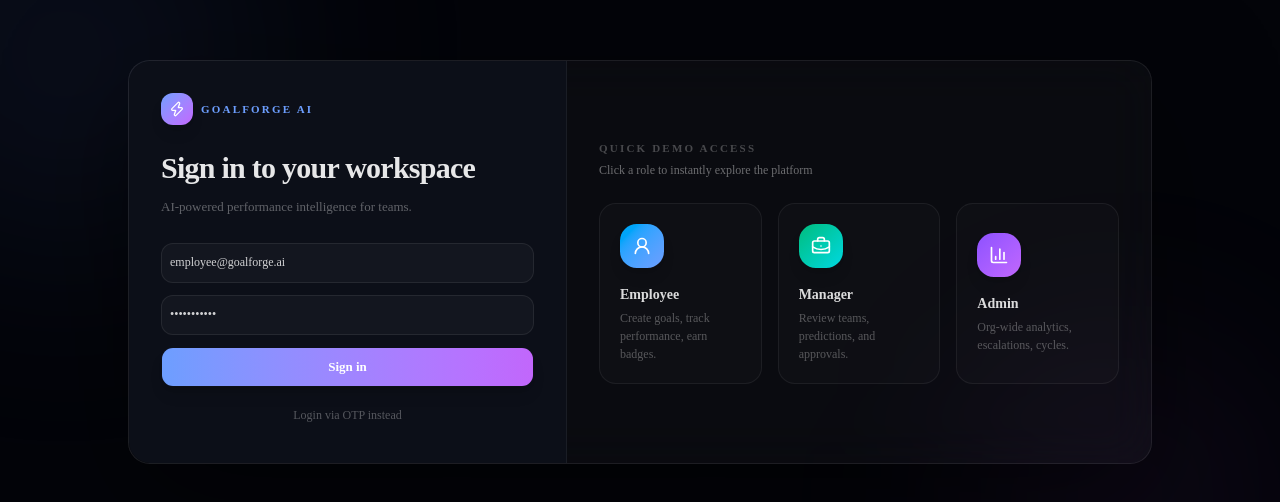
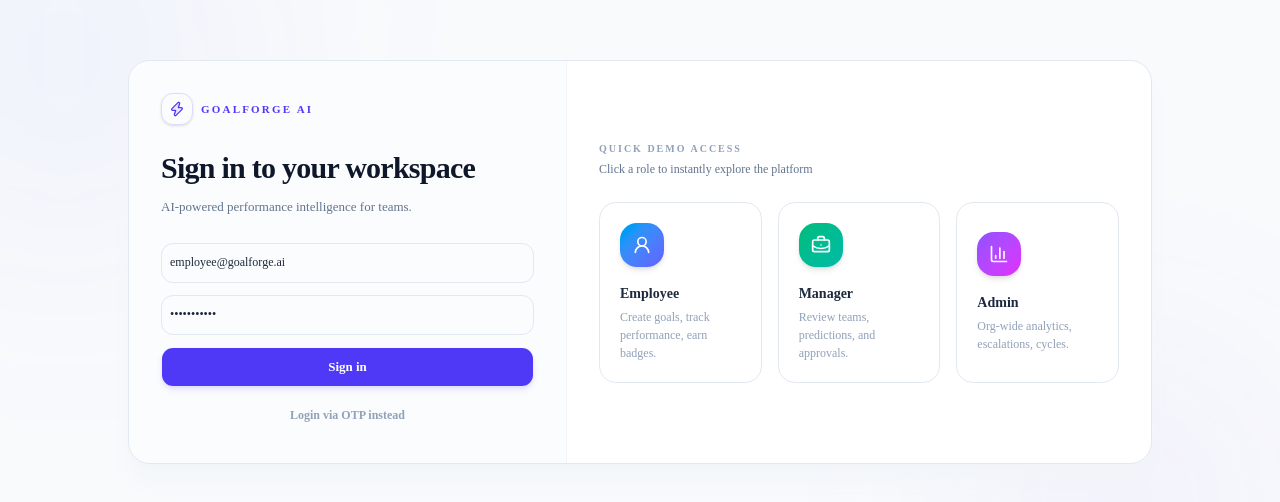
Before and after one commit to beastspirit2005/GoalForge_Ai-, a Next.js app in the folder frontend/: page /login in a window 1280 px wide. Shown: the part 138-640 px from the top of the page. Built offline with nearby package versions, Linux system fonts and the light colour scheme.

Commit message:
style: Change login page theme to matching professional light mode

```diff
--- a/frontend/src/app/login/page.tsx
+++ b/frontend/src/app/login/page.tsx
@@ -15,27 +15,27 @@ const roles = [
     label: "Employee",
     desc: "Create goals, track performance, earn badges.",
     icon: UserRound,
-    gradient: "from-sky-500 to-[var(--gf-indigo)]",
-    border: "hover:border-sky-500/30",
-    bg: "hover:bg-sky-500/5",
+    gradient: "from-sky-500 to-indigo-500",
+    border: "hover:border-sky-300/60",
+    bg: "hover:bg-sky-50/40",
   },
   {
     key: "manager" as DemoRole,
     label: "Manager",
     desc: "Review teams, predictions, and approvals.",
     icon: BriefcaseBusiness,
-    gradient: "from-emerald-500 to-[var(--gf-cyan)]",
-    border: "hover:border-emerald-500/30",
-    bg: "hover:bg-emerald-500/5",
+    gradient: "from-emerald-500 to-teal-500",
+    border: "hover:border-emerald-300/60",
+    bg: "hover:bg-emerald-50/40",
   },
   {
     key: "admin" as DemoRole,
     label: "Admin",
     desc: "Org-wide analytics, escalations, cycles.",
     icon: BarChart3,
-    gradient: "from-violet-500 to-[var(--gf-violet)]",
-    border: "hover:border-violet-500/30",
-    bg: "hover:bg-violet-500/5",
+    gradient: "from-violet-500 to-fuchsia-500",
+    border: "hover:border-violet-300/60",
+    bg: "hover:bg-violet-50/40",
   },
 ]
 
@@ -128,28 +128,27 @@ export default function LoginPage() {
   }
 
   return (
-    <div className="fixed-dark relative grid min-h-screen place-items-center overflow-hidden p-6"
-         style={{ background: "oklch(0.11 0.015 270)" }}>
+    <div className="relative grid min-h-screen place-items-center overflow-hidden p-6 bg-slate-50 text-slate-800 selection:bg-indigo-500/10 selection:text-indigo-900">
       {/* Background orbs */}
-      <div className="pointer-events-none absolute -left-32 top-0 h-96 w-96 rounded-full bg-[var(--gf-indigo)]/8 blur-[120px]" />
-      <div className="pointer-events-none absolute bottom-0 right-0 h-80 w-80 rounded-full bg-[var(--gf-violet)]/6 blur-[100px]" />
+      <div className="pointer-events-none absolute -left-32 top-0 h-96 w-96 rounded-full bg-indigo-500/5 blur-[120px]" />
+      <div className="pointer-events-none absolute bottom-0 right-0 h-80 w-80 rounded-full bg-violet-500/5 blur-[100px]" />
 
-      <div className="relative z-10 w-full max-w-5xl overflow-hidden rounded-2xl border border-white/[0.08] bg-white/[0.03] shadow-[0_40px_120px_rgba(0,0,0,0.5)] backdrop-blur-xl">
+      <div className="relative z-10 w-full max-w-5xl overflow-hidden rounded-2xl border border-slate-200 bg-white shadow-xl shadow-slate-100">
         <div className="grid h-full gap-0 lg:grid-cols-[0.9fr_1.2fr]">
           {/* Left Panel: Authentication Forms */}
-          <div className="flex h-full flex-col justify-center rounded-t-2xl border-r border-white/[0.06] bg-[var(--gf-surface)] p-8 lg:rounded-none lg:rounded-l-2xl">
+          <div className="flex h-full flex-col justify-center rounded-t-2xl border-r border-slate-100 bg-slate-50/50 p-8 lg:rounded-none lg:rounded-l-2xl">
             <Link href="/" className="inline-flex items-center gap-2 transition-opacity hover:opacity-80">
-              <div className="grid h-8 w-8 place-items-center rounded-lg bg-gradient-to-br from-[var(--gf-indigo)] to-[var(--gf-violet)] shadow-lg shadow-[var(--gf-indigo)]/20">
-                <Zap className="h-4 w-4 text-white" />
+              <div className="grid h-8 w-8 place-items-center rounded-lg bg-indigo-650/10 border border-indigo-500/20 text-indigo-600 shadow-sm">
+                <Zap className="h-4 w-4 fill-indigo-600/10" />
               </div>
-              <p className="text-[11px] font-semibold uppercase tracking-[0.2em] text-[var(--gf-indigo)]">
+              <p className="text-[11px] font-bold uppercase tracking-[0.2em] text-indigo-600">
                 GoalForge AI
               </p>
             </Link>
-            <h1 className="mt-6 text-3xl font-bold leading-tight tracking-tight text-white/90">
+            <h1 className="mt-6 text-3xl font-extrabold leading-tight tracking-tight text-slate-900">
               Sign in to your workspace
             </h1>
-            <p className="mt-2 text-[13px] leading-6 text-white/35">
+            <p className="mt-2 text-[13px] leading-6 text-slate-500 font-medium">
               AI-powered performance intelligence for teams.
             </p>
 
@@ -157,21 +156,21 @@ export default function LoginPage() {
               {authMode === "PASSWORD" && (
                 <>
                   <Input
-                    className="h-10 rounded-lg border-white/[0.08] bg-white/[0.04] text-[13px] text-white/80 placeholder:text-white/20 focus:border-[var(--gf-indigo)]/30"
+                    className="h-10 rounded-lg border-slate-200 bg-white text-[13px] text-slate-800 placeholder:text-slate-400 focus-visible:ring-indigo-500/20 focus-visible:border-indigo-500 focus-visible:ring-2"
                     value={email}
                     onChange={(e) => setEmail(e.target.value)}
                     placeholder="Email"
                   />
                   <Input
-                    className="h-10 rounded-lg border-white/[0.08] bg-white/[0.04] text-[13px] text-white/80 placeholder:text-white/20 focus:border-[var(--gf-indigo)]/30"
+                    className="h-10 rounded-lg border-slate-200 bg-white text-[13px] text-slate-800 placeholder:text-slate-400 focus-visible:ring-indigo-500/20 focus-visible:border-indigo-500 focus-visible:ring-2"
                     value={password}
                     onChange={(e) => setPassword(e.target.value)}
                     placeholder="Password"
                     type="password"
                   />
-                  {error && <p className="text-[12px] text-rose-400">{error}</p>}
+                  {error && <p className="text-[12px] text-rose-600 font-medium">{error}</p>}
                   <Button
-                    className="h-10 w-full rounded-lg bg-gradient-to-r from-[var(--gf-indigo)] to-[var(--gf-violet)] text-[13px] font-semibold text-white shadow-lg shadow-[var(--gf-indigo)]/20"
+                    className="h-10 w-full rounded-lg bg-indigo-600 hover:bg-indigo-500 text-[13px] font-semibold text-white shadow-md shadow-indigo-600/10 transition-all"
                     onClick={handleApiLogin}
                     disabled={loading}
                   >
@@ -179,7 +178,7 @@ export default function LoginPage() {
                   </Button>
                   <Button
                     variant="link"
-                    className="h-8 w-full text-[12px] text-white/30 hover:text-white/60"
+                    className="h-8 w-full text-[12px] text-slate-400 hover:text-slate-600 font-semibold"
                     onClick={() => { setAuthMode("OTP_PHONE"); setError("") }}
                   >
                     Login via OTP instead
@@ -189,16 +188,16 @@ export default function LoginPage() {
 
               {authMode === "OTP_PHONE" && (
                 <>
-                  <p className="text-[12px] text-white/35">Enter your phone number to receive a one-time code.</p>
+                  <p className="text-[12px] text-slate-550 font-medium">Enter your phone number to receive a one-time code.</p>
                   <Input
-                    className="h-10 rounded-lg border-white/[0.08] bg-white/[0.04] text-[13px] text-white/80 placeholder:text-white/20"
+                    className="h-10 rounded-lg border-slate-200 bg-white text-[13px] text-slate-800 placeholder:text-slate-400 focus-visible:ring-indigo-500/20 focus-visible:border-indigo-500 focus-visible:ring-2"
                     value={phoneNumber}
                     onChange={(e) => setPhoneNumber(e.target.value)}
                     placeholder="Phone Number"
                   />
-                  {error && <p className="text-[12px] text-rose-400">{error}</p>}
+                  {error && <p className="text-[12px] text-rose-600 font-medium">{error}</p>}
                   <Button
-                    className="h-10 w-full rounded-lg bg-gradient-to-r from-[var(--gf-indigo)] to-[var(--gf-violet)] text-[13px] font-semibold text-white"
+                    className="h-10 w-full rounded-lg bg-indigo-600 hover:bg-indigo-500 text-[13px] font-semibold text-white shadow-md shadow-indigo-600/10 transition-all"
                     onClick={handleRequestOtp}
                     disabled={loading || !phoneNumber}
                   >
@@ -206,7 +205,7 @@ export default function LoginPage() {
                   </Button>
                   <Button
                     variant="link"
-                    className="h-8 w-full text-[12px] text-white/30 hover:text-white/60"
+                    className="h-8 w-full text-[12px] text-slate-400 hover:text-slate-600 font-semibold"
                     onClick={() => { setAuthMode("PASSWORD"); setError("") }}
                   >
                     Back to password login
@@ -216,17 +215,17 @@ export default function LoginPage() {
 
               {authMode === "OTP_CODE" && (
                 <>
-                  <p className="text-[12px] text-[var(--gf-cyan)]">{successMsg}</p>
+                  <p className="text-[12px] text-emerald-600 font-semibold">{successMsg}</p>
                   <Input
-                    className="h-12 rounded-lg border-white/[0.08] bg-white/[0.04] text-center text-lg tracking-[0.4em] text-white/80"
+                    className="h-12 rounded-lg border-slate-200 bg-white text-center text-lg tracking-[0.4em] text-slate-800 focus-visible:ring-indigo-500/20 focus-visible:border-indigo-500 focus-visible:ring-2"
                     value={otpCode}
                     onChange={(e) => setOtpCode(e.target.value)}
                     placeholder="------"
                     maxLength={6}
                   />
-                  {error && <p className="text-[12px] text-rose-400">{error}</p>}
+                  {error && <p className="text-[12px] text-rose-600 font-medium">{error}</p>}
                   <Button
-                    className="h-10 w-full rounded-lg bg-gradient-to-r from-[var(--gf-indigo)] to-[var(--gf-violet)] text-[13px] font-semibold text-white"
+                    className="h-10 w-full rounded-lg bg-indigo-600 hover:bg-indigo-500 text-[13px] font-semibold text-white shadow-md shadow-indigo-600/10 transition-all"
                     onClick={handleVerifyOtp}
                     disabled={loading || otpCode.length < 6}
                   >
@@ -234,7 +233,7 @@ export default function LoginPage() {
                   </Button>
                   <Button
                     variant="link"
-                    className="h-8 w-full text-[12px] text-white/30 hover:text-white/60"
+                    className="h-8 w-full text-[12px] text-slate-400 hover:text-slate-600 font-semibold"
                     onClick={() => { setAuthMode("OTP_PHONE"); setOtpCode(""); setError(""); setSuccessMsg("") }}
                   >
                     Resend OTP
@@ -247,10 +246,10 @@ export default function LoginPage() {
           {/* Right Panel: Quick-Login Demo Account Shortcuts */}
           <div className="grid gap-4 p-6 sm:grid-cols-3 lg:p-8 lg:content-center">
             <div className="col-span-full mb-2">
-              <p className="text-[11px] font-semibold uppercase tracking-[0.2em] text-white/25">
+              <p className="text-[10px] font-bold uppercase tracking-[0.2em] text-slate-400">
                 Quick demo access
               </p>
-              <p className="mt-1 text-[12px] text-white/40">
+              <p className="mt-1 text-[12px] text-slate-500 font-medium">
                 Click a role to instantly explore the platform
               </p>
             </div>
@@ -259,14 +258,14 @@ export default function LoginPage() {
               return (
                 <button
                   key={role.key}
-                  className={`group rounded-xl border border-white/[0.06] bg-white/[0.02] p-5 text-left transition-all duration-300 hover:-translate-y-1 ${role.border} ${role.bg}`}
+                  className={`group rounded-xl border border-slate-200 bg-white p-5 text-left transition-all duration-300 hover:-translate-y-1 hover:shadow-md ${role.border} ${role.bg}`}
                   onClick={() => handleLogin(role.key)}
                 >
-                  <span className={`grid h-11 w-11 place-items-center rounded-xl bg-gradient-to-br ${role.gradient} text-white shadow-lg transition-transform duration-300 group-hover:scale-110`}>
+                  <span className={`grid h-11 w-11 place-items-center rounded-xl bg-gradient-to-br ${role.gradient} text-white shadow-md transition-transform duration-300 group-hover:scale-110`}>
                     <Icon className="h-5 w-5" />
                   </span>
-                  <p className="mt-4 text-[14px] font-semibold text-white/85">{role.label}</p>
-                  <p className="mt-1 text-[12px] text-white/30">{role.desc}</p>
+                  <p className="mt-4 text-[14px] font-semibold text-slate-800">{role.label}</p>
+                  <p className="mt-1 text-[12px] text-slate-400 font-medium">{role.desc}</p>
                 </button>
               )
             })}
```
